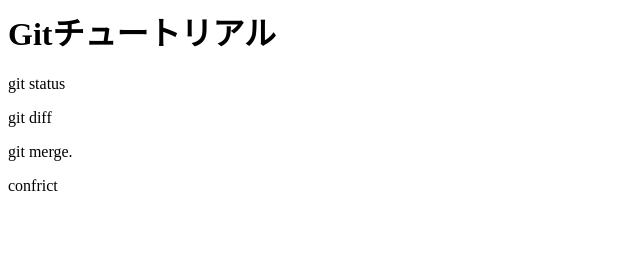
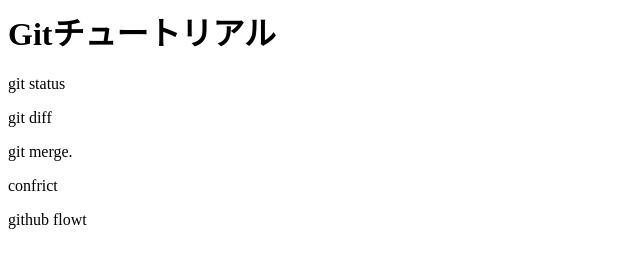
Before and after one commit to oka1118/git_tutorial, a plain HTML site: page index.html in a window 1280 px wide. Shown: the whole page, without its empty margins (0-640 px from the left). Drawn offline with Linux system fonts and the light colour scheme.

Commit message:
github_flowを追記

```diff
--- a/index.html
+++ b/index.html
@@ -3,3 +3,4 @@
 <p>git diff</p>
 <p>git merge.</p>
 <p>confrict</p>
+<p>github flowt</p>
```
